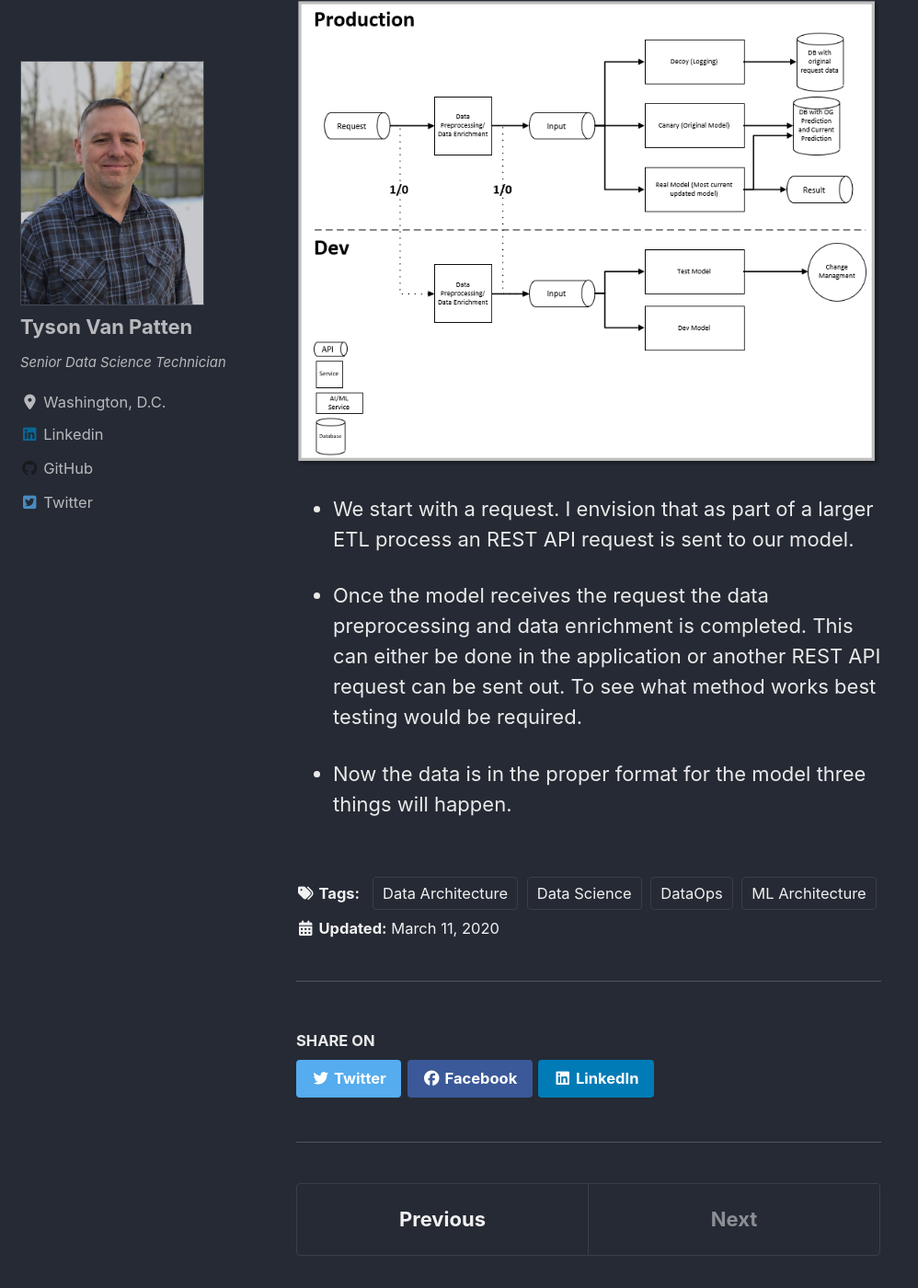
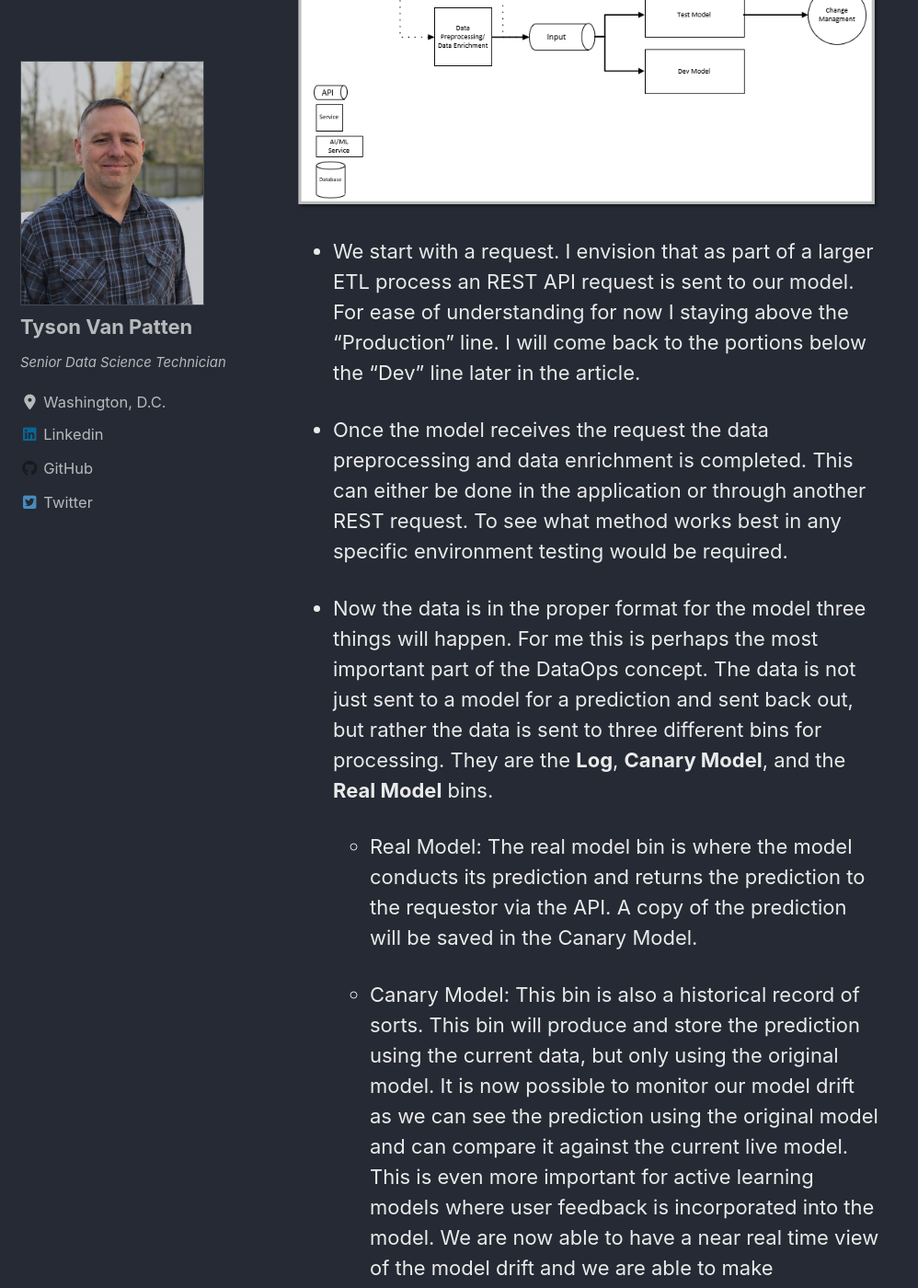
Before and after one commit to tvanpat/tvanpat, a Jekyll site: the page built from _posts/2020-03-11-dataops.md, in a window 1280 px wide and 1400 px high, scrolled down 1379 px. Shown: the whole window at 92% size, without its empty margins (0-998 px from the left). Built offline with Jekyll 4.4.1, drawn with Linux system fonts in a browser that asks for light colours; cached includes are drawn as plain includes; nearby versions of some CDN libraries; comment, search, counter and statistics services are not loaded; some of the changed text lies outside the part shown.

Commit message:
Update 2020-03-11-dataops.md

```diff
--- a/_posts/2020-03-11-dataops.md
+++ b/_posts/2020-03-11-dataops.md
@@ -14,8 +14,24 @@ We need a method where models can provide quick predictions, these predictions a
 
 ![Data Ops]({{site.url}}/images/blog/2020-03-11/dataops.png)
 
-- We start with a request.  I envision that as part of a larger ETL process an REST API request is sent to our model.
+- We start with a request.  I envision that as part of a larger ETL process an REST API request is sent to our model.  For ease of understanding for now I staying above the "Production" line.  I will come back to the portions below the "Dev" line later in the article.
 
-- Once the model receives the request the data preprocessing and data enrichment is completed.  This can either be done in the application or another REST API request can be sent out.  To see what method works best testing would be required.
+- Once the model receives the request the data preprocessing and data enrichment is completed.  This can either be done in the application or through another REST request.  To see what method works best in any specific environment testing would be required.
 
-- Now the data is in the proper format for the model three things will happen.
+- Now the data is in the proper format for the model three things will happen.  For me this is perhaps the most important part of the DataOps concept.  The data is not just sent to a model for a prediction and sent back out, but rather the data is sent to three different bins for processing.  They are the **Log**, **Canary Model**, and the **Real Model** bins.
+
+    - Real Model: The real model bin is where the model conducts its prediction and returns the prediction to the requestor via the API.  A copy of the prediction will be saved in the Canary Model.
+
+    - Canary Model: This bin is also a historical record of sorts.  This bin will produce and store the prediction using the current data, but only using the original model.  It is now possible to monitor our model drift as we can see the prediction using the original model and can compare it against the current live model.  This is even more important for active learning models where user feedback is incorporated into the model.  We are now able to have a near real time view of the model drift and we are able to make corrections to the model if required.  This Canary Model can also be used to predict and store the results from all model updates.  This could provide valuable insight to overall model performance and how model adjustments have impacted that performance.
+
+    - Log bin : This bin is nothing more than the log of the original data coming into the model, and a record of the data transformations which took place prior to the model conducting its prediction.  Consider this nothing more than a historical record of the data coming into the model.  This data can be revisited later for a deeper analysis.
+
+- For the Dev side of the line there are a couple options.  Once the request is made on the production side, a copy of the request can be sent to the dev side.  This request can be sent prior to the data preprocessing step or afterwards.  The key point is that the dev side has near real time data coming in which can be used to further develop models.
+
+- As the data scientist now has live data to incorporate into model test and development, model improvements are made.  Once these model improvements are ready to go live on the production side they go through the typical change management process.  At this point the "old" model is moved to the Canary bin, and the "new" model become the real model.  And thus the circle of data continues.
+
+The easy part is diagraming out this concept.  It takes a full team to actually implement this and test it to ensure that the complexity does not have a negative impact on the user experience.  This is not an easy task, but when successfully complete the data scientist is now an active participant in the model deployment process, model drift between versions can be accounted for, a historical log of all requests is made, and oh yea the customer gets an accurate prediction they requested.
+
+So if you are now intrigued into DataOps and the Rendezvous Architecture and how it can be used successfully I encourage you to take a look at [Machine Learning Logistics](https://towardsdatascience.com/rendezvous-architecture-for-data-science-in-production-79c4d48f12b) by Jan Teichmann.
+
+We are moving slowly into an era where Big Data is the starting point, not the end.” – By Pearl Zhu, Digital Master
```
Also changed, not shown: other parts of _posts/2020-03-11-dataops.md (+2 -2 lines).
